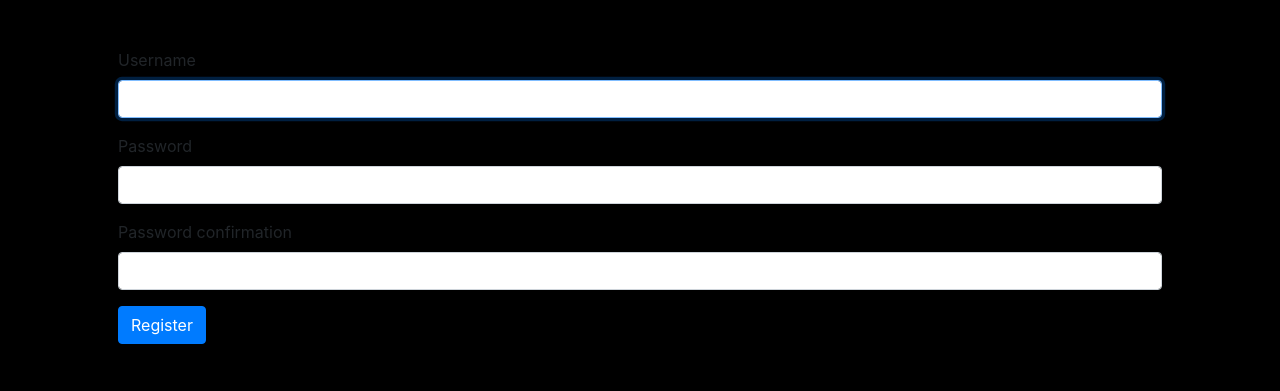
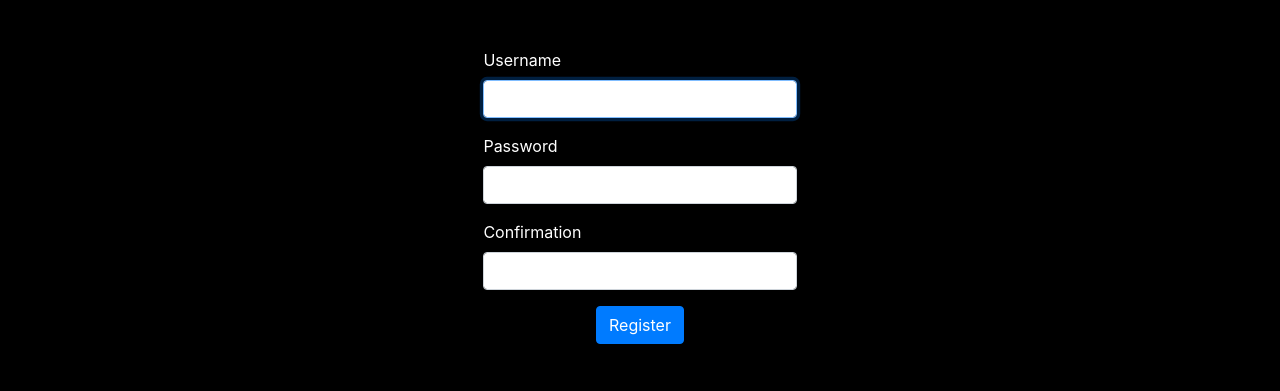
Before and after one commit to FrisoHarlaar/ik19, a Flask app: page /register in a window 1280 px wide. Shown: the part 64-455 px from the top of the page. Run offline with Flask 2, Linux system fonts and the light colour scheme; some libraries are stand-ins or nearby versions.

Commit message:
javascript for check route finished

```diff
--- a/application.py
+++ b/application.py
@@ -61,3 +61,42 @@ def register():
 
     else:
         return render_template("register.html")
+
+
+@app.route("/check", methods=["GET", "POST"])
+def check():
+
+    # Route is reached via GET
+    if request.method == "GET":
+        # Get username from register
+        username = request.args.get("username")
+
+        # Look for username in database
+        usernames = db.execute("SELECT username FROM users WHERE username= :username", username=username)
+
+        # Check if username is in database and longer than 1 character
+        if len(usernames) == 0 and len(username) > 0:
+            return jsonify(True)
+        else:
+            return jsonify(False)
+
+    # Reached via POST
+    else:
+
+        # Get password
+        password = request.form.get("password")
+        confirmation = request.form.get("confirmation")
+
+        # Check if password contains number(s)
+        numbers = [str(number) for number in range(10) if str(number) in password]
+
+        # Check length of password
+        if len(password) >= 6 and len(password) < 20 and len(numbers) > 0 and password.find(" ") == -1:
+            if password == confirmation:
+                print(1)
+                return jsonify(succes=True, confirmation=True)
+            else:
+                print(2, password, confirmation)
+                return jsonify(succes=True, confirmation=False)
+        else:
+            return jsonify(succes=False)
--- a/static/css/basic_style.css
+++ b/static/css/basic_style.css
@@ -15,8 +15,32 @@ body
     background-color: #000000;
 }
 
+main
+{
+    /* scroll horizontally as needed */
+    overflow-x: auto;
+
+    text-align: center;
+}
+
 .center
 {
     color: #ffffff;
     text-align:center;
 }
+
+.form-label
+{
+    color: #ffffff;
+    margin-left: 0%;
+    margin-right: 80%;
+    text-align: left;
+}
+
+.my_form
+{
+    display: inline-block;
+    margin-left: auto;
+    margin-right: auto;
+    width: 30%;
+}
--- a/templates/index.html
+++ b/templates/index.html
@@ -15,7 +15,7 @@
 Players start with 4 lives and lose one when they get a question wrong or the timer runs out.<br>
 Register today and start playing for free!</p>
 </br>
-<form action="/register" method="get">
+<form class="my_form" action="/register" method="get">
     <button id="RegisterButton" class="btn btn-primary" type="submit">Register here!</button>
 </form>
 {% endblock %}
--- a/templates/register.html
+++ b/templates/register.html
@@ -5,7 +5,7 @@
 {% endblock %}
 
 {% block main %}
-    <form id="my_form" action="/register" method="post" onsubmit="user_check()">
+    <form class="my_form" action="/register" method="post" onsubmit="user_check()">
         <div class="form-group">
             <label class="form-label" for="username">Username</label>
             </br>
@@ -23,22 +23,28 @@
             </div>
         </div>
         <div class="form-group">
-            <label class="form-label" for="confirmation">Password confirmation</label>
+            <label class="form-label" for="confirmation">Confirmation</label>
             </br>
             <input class="form-control" name="confirmation" type="password">
         </div>
-        <button id="myButton" class="btn btn-primary" type="submit">Register</button>
+        <button id="FormButton" class="btn btn-primary" type="submit">Register</button>
     </form>
     <script>
         document.getElementById("my_form").addEventListener("submit", function(event){
-            event.preventDefault();
+        event.preventDefault();
+        document.getElementById("alert-username").style.display = "none";
+        document.getElementById("username").className = "form-control";
+        document.getElementById("alert-password").style.display = "none";
+        document.getElementById("password").className = "form-control";
         });
-        function user_check() {
+
+        function check() {
             var my_form = document.querySelector("form");
             var username = document.querySelector("input[name='username']");
-            var password = document.querySelector("input[name='password]");
+            var password = document.querySelector("input[name='password']");
+            var confirm = document.querySelector("input[name='confirmation']");
 
-            $.get("/check_username?username=" + username.value, function(available) {
+            var user_check = $.get("/check?username=" + username.value, function(available) {
                 var availability = $.parseJSON(available);
                 if (availability == false) {
                     document.getElementById("alert-username").style.display = "block";
@@ -46,16 +52,26 @@
                     my_form.reset();
                 }
             });
-            $.get("/check_password?password=" + password.value, function(correct) {
-                var correctness = $.parseJSON(correct);
-                if (correctness == false) {
+            var pass_check = $.post("/check", {password: password.value, confirmation: confirm.value}, function(correctness) {
+                if (correctness.succes == false) {
                     document.getElementById("alert-password").style.display = "block";
-                    document.getElementById("username").className = "form-control is-invalid";
+                    document.getElementById("password").className = "form-control is-invalid";
+                    my_form.reset();
+                }
+
+                if (correctness.confirmation == false) {
+                    document.getElementById("alert-confirmation").style.display = "block";
+                    document.getElementById("confirmation").className = "form-control is-invalid";
                     my_form.reset();
                 }
             });
-            my_form.submit();
-
+            user_check.done(function(availability) {
+                pass_check.done(function(correctness) {
+                    if (availability == true && correctness.succes == true && correctness.confirmation == true) {
+                        my_form.submit();
+                    }
+                });
+            });
         }
     </script>
 {% endblock %}
```
Also changed, not shown: static/css/index_style.css (+0 -8 lines).
